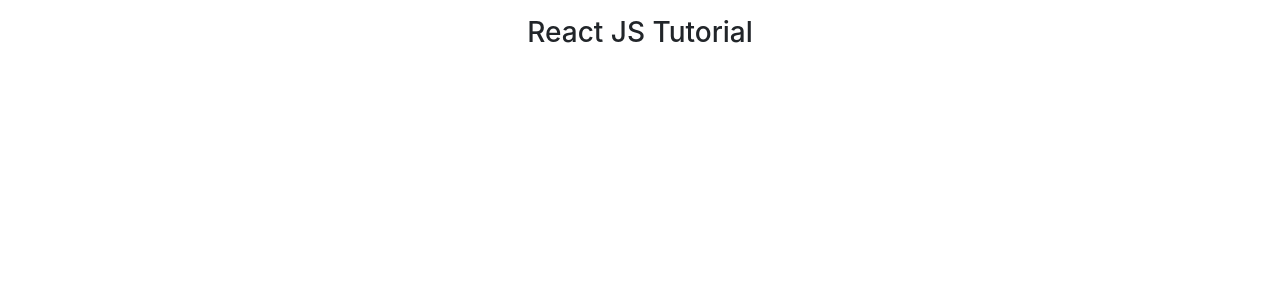
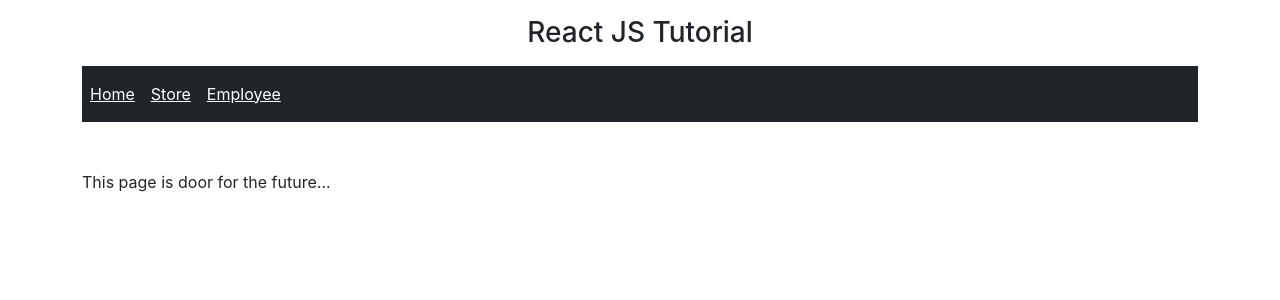
Before and after one commit to calovey/WebAPIDemo, a React (Create React App) app in the folder frontend/: page / in a window 1280 px wide. Shown: the top 300 px of the page. Built offline with nearby package versions, Linux system fonts and the light colour scheme.

Commit message:
frontend: src: Store.js: Store table added
- New web api connection added

```diff
--- a/frontend/package.json
+++ b/frontend/package.json
@@ -3,6 +3,7 @@
   "version": "0.1.0",
   "private": true,
   "dependencies": {
+    "@microsoft/signalr": "^6.0.0",
     "@testing-library/jest-dom": "^5.16.1",
     "@testing-library/react": "^11.2.7",
     "@testing-library/user-event": "^12.8.3",
@@ -10,6 +11,7 @@
     "react": "^17.0.2",
     "react-bootstrap": "^2.0.3",
     "react-dom": "^17.0.2",
+    "react-router-dom": "^5.2.0",
     "react-scripts": "4.0.3",
     "web-vitals": "^1.1.2"
   },
--- a/frontend/src/App.js
+++ b/frontend/src/App.js
@@ -1,14 +1,29 @@
-import logo from './logo.svg';
+//import logo from './logo.svg';
 import './App.css';
+
+import {Home} from './Home';
+import {Store} from './Store';
+import {Employee} from './Employee';
+import {Navigation} from './Navigation';
+import {BrowserRouter, Route, Switch} from 'react-router-dom';
 
 function App() {
   return (
+    <BrowserRouter>
     <div className="container">
-      <h3 className="m-3 d-flex justify-content-center">
-        React JS Tutorial
-      </h3>
+     <h3 className="m-3 d-flex justify-content-center">
+       React JS Tutorial
+     </h3>
 
+     <Navigation/>
+
+     <Switch>
+       <Route path='/' component={Home} exact/>
+       <Route path='/store' component={Store}/>
+       <Route path='/employee' component={Employee}/>
+     </Switch>
     </div>
+    </BrowserRouter>
   );
 }
 
--- /dev/null
+++ b/frontend/src/Employee.js
@@ -0,0 +1,12 @@
+import React,{Component} from 'react';
+
+export class Employee extends Component{
+
+    render(){
+        return(
+            <div className="mt-5 d-flex justify-content-left">
+                This page is employee
+            </div>
+        )
+    }
+}
--- /dev/null
+++ b/frontend/src/Home.js
@@ -0,0 +1,12 @@
+import React,{Component} from 'react';
+
+export class Home extends Component{
+
+    render(){
+        return(
+            <div className="mt-5 d-flex justify-content-left">
+                This page is door for the future...
+            </div>
+        )
+    }
+}
--- /dev/null
+++ b/frontend/src/Navigation.js
@@ -0,0 +1,28 @@
+import React,{Component} from 'react';
+import {NavLink} from 'react-router-dom';
+import {Navbar,Nav} from 'react-bootstrap';
+
+export class Navigation extends Component{
+
+    render(){
+        return(
+            <Navbar bg="dark" expand="lg">
+                <Navbar.Toggle aria-controls="basic-navbar-nav"/>
+                <Navbar.Collapse id="basic-navbar-nav">
+                <Nav>
+                <NavLink className="d-inline p-2 bg-dark text-white" to="/">
+                    Home
+                </NavLink>
+                <NavLink className="d-inline p-2 bg-dark text-white" to="/store">
+                    Store
+                </NavLink>
+                <NavLink className="d-inline p-2 bg-dark text-white" to="/employee">
+                    Employee
+                </NavLink>
+
+                </Nav>
+                </Navbar.Collapse>
+            </Navbar>
+        )
+    }
+}
--- /dev/null
+++ b/frontend/src/Store.js
@@ -0,0 +1,52 @@
+import React, { Component } from 'react';
+import { Table } from 'react-bootstrap';
+
+export class Store extends Component {
+
+    constructor(props) {
+        super(props);
+        this.state = { stres: []}
+    }
+
+    refreshList() {
+        fetch(process.env.REACT_APP_API + 'store')
+            .then(response => response.json())
+            .then(data => {
+                this.setState({ stres: data });
+            });
+    }
+
+    componentDidMount() {
+        this.refreshList();
+    }
+
+    componentDidUpdate() {
+        this.refreshList();
+    }
+
+    render() {
+        const { stres } = this.state;
+        return (
+            <div >
+                <Table className="mt-4" striped bordered hover size="sm">
+                    <thead>
+                        <tr>
+                            <th>Store Id</th>
+                            <th>Store Name</th>
+                            <th>Options</th>
+                        </tr>
+                    </thead>
+                    <tbody>
+                        {stres.map(str =>
+                            <tr key={str.StoreId}>
+                                <td>{str.StoreId}</td>
+                                <td>{str.StoreName}</td>
+                                <td>Edit / Delete</td>
+                            </tr>
+                            )}
+                    </tbody>
+                </Table>
+            </div>
+        )
+    }
+}
```
Also changed, not shown: 2 other files (tests, documents, lock files or other folders).
